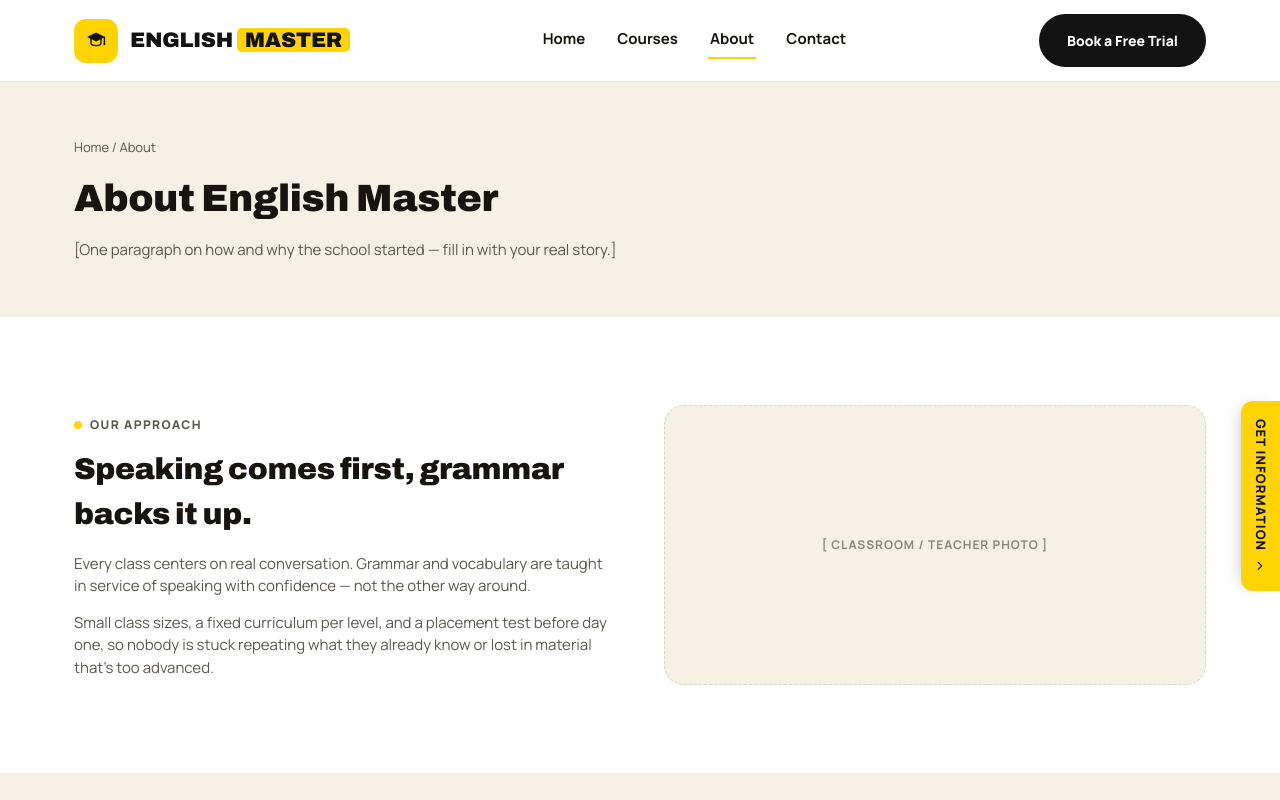
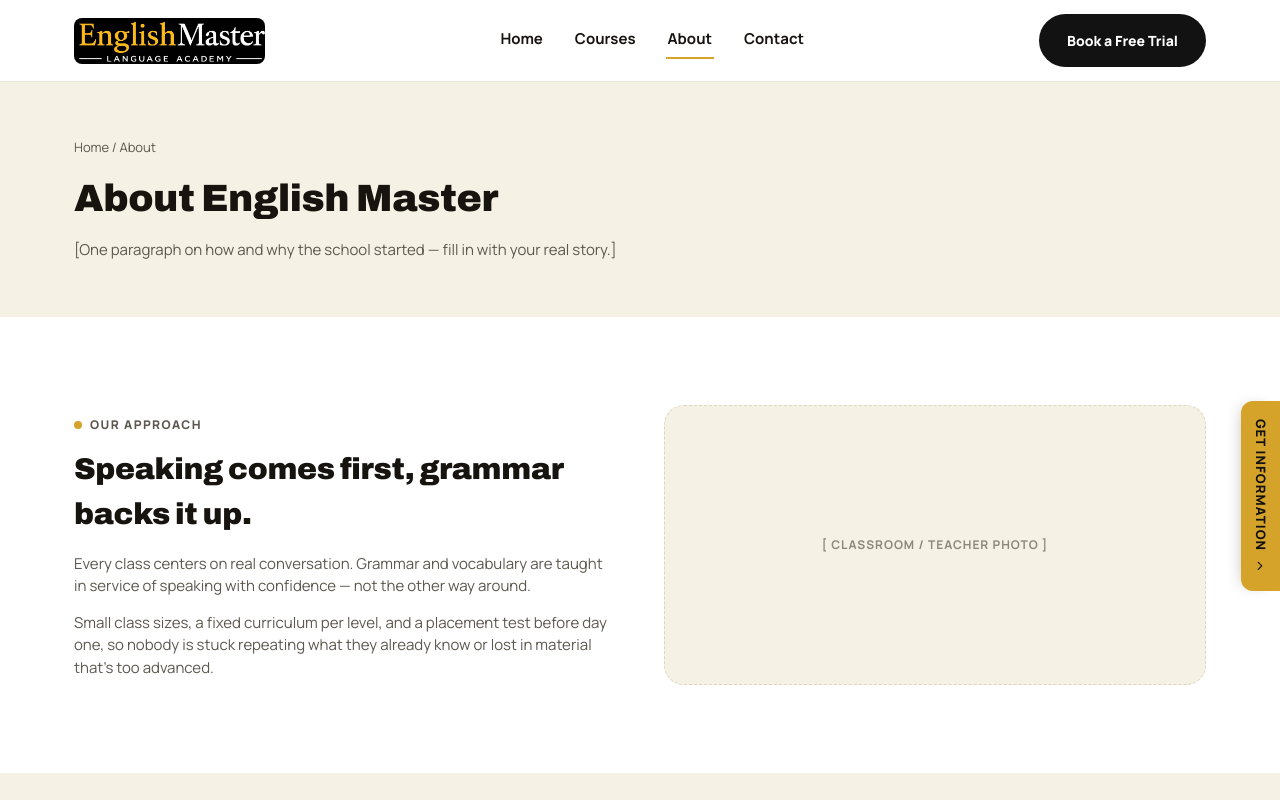
Before and after one commit to armuss/english-master, a plain HTML site: page about.html in a window 1280 px wide. Shown: the top 800 px of the page. Drawn offline with Linux system fonts and the light colour scheme.

Commit message:
Use the real English Master logo and brand yellow
Replace the placeholder wordmark lockup with the institute's actual
logo image in the header and footer, and update the accent yellow
to match the color sampled from the institute's wall paint.

Co-Authored-By: Claude Sonnet 5 <noreply@anthropic.com>
Claude-Session: https://claude.ai/code/session_01BxwiA8Ao4pkfH3TbwmTp2E

```diff
--- a/about.html
+++ b/about.html
@@ -12,15 +12,7 @@
 <header class="site-header">
   <div class="header-inner">
     <a href="index.html" class="logo">
-      <span class="logo-mark">
-        <svg width="24" height="24" viewBox="0 0 24 24" fill="none">
-          <polygon points="12,3.5 21,8 12,12.5 3,8" fill="#121212"/>
-          <path d="M7 9.6V14c0 1.4 2.2 2.6 5 2.6s5-1.2 5-2.6V9.6" stroke="#121212" stroke-width="1.4" fill="none" stroke-linecap="round" stroke-linejoin="round"/>
-          <line x1="20.4" y1="8.3" x2="20.4" y2="14.5" stroke="#121212" stroke-width="1.4" stroke-linecap="round"/>
-          <circle cx="20.4" cy="15.3" r="1" fill="#121212"/>
-        </svg>
-      </span>
-      <span class="logo-word">ENGLISH <em>MASTER</em></span>
+      <img src="images/logo.png" alt="English Master Language Academy" class="logo-img">
     </a>
     <nav class="main-nav" id="mainNav">
       <a href="index.html">Home</a>
@@ -129,13 +121,7 @@
     <div class="footer-grid">
       <div class="footer-brand">
         <div class="logo">
-          <span class="logo-mark" style="width:36px; height:36px;">
-            <svg width="18" height="18" viewBox="0 0 24 24" fill="none">
-              <polygon points="12,3.5 21,8 12,12.5 3,8" fill="#121212"/>
-              <path d="M7 9.6V14c0 1.4 2.2 2.6 5 2.6s5-1.2 5-2.6V9.6" stroke="#121212" stroke-width="1.4" fill="none" stroke-linecap="round" stroke-linejoin="round"/>
-            </svg>
-          </span>
-          <span class="logo-word" style="color:#fff; font-size:18px;">ENGLISH <em>MASTER</em></span>
+          <img src="images/logo.png" alt="English Master Language Academy" class="logo-img logo-img-footer">
         </div>
         <p>A language school built around real conversation, exam results and teachers who care whether you actually improve.</p>
       </div>
--- a/css/style.css
+++ b/css/style.css
@@ -3,8 +3,8 @@
 @import url('https://fonts.googleapis.com/css2?family=Archivo:wght@600;700;800;900&family=Manrope:wght@400;500;600;700;800&display=swap');
 
 :root {
-  --em-yellow: #FFD400;
-  --em-yellow-deep: #E6BE00;
+  --em-yellow: #D5A32A;
+  --em-yellow-deep: #B58A23;
   --em-black: #121212;
   --em-white: #FFFFFF;
   --em-sand: #F5F1E4;
@@ -159,6 +159,13 @@ img { max-width: 100%; display: block; }
   padding: 1px 8px;
   border-radius: 5px;
 }
+.logo-img {
+  height: 46px;
+  width: auto;
+  border-radius: 8px;
+  display: block;
+}
+.logo-img-footer { height: 38px; }
 .main-nav {
   display: flex;
   align-items: center;
```
Also changed, not shown: contact.html (+2 -16 lines), courses.html (+2 -16 lines), index.html (+2 -16 lines), images/logo.png (added).
